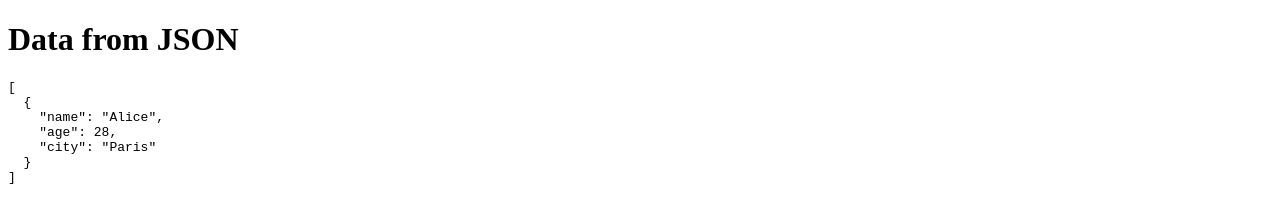
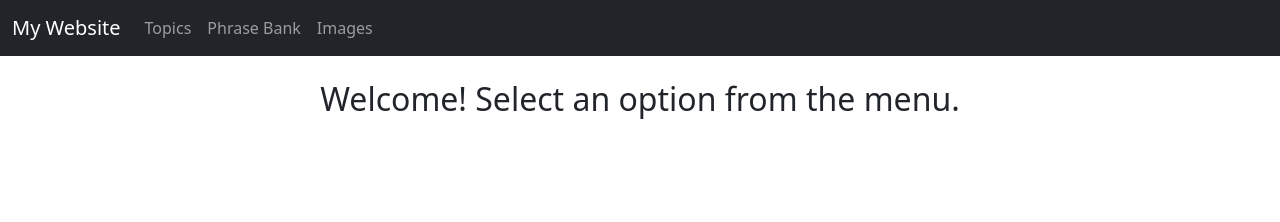
Before and after one commit to sukitha-16/my-webstore, a plain HTML site: page index.html in a window 1280 px wide. Drawn offline with nearby package versions, Linux system fonts and the light colour scheme.

Commit message:
Update index.html

```diff
--- a/index.html
+++ b/index.html
@@ -3,12 +3,34 @@
 <head>
     <meta charset="UTF-8">
     <meta name="viewport" content="width=device-width, initial-scale=1.0">
-    <title>Data Viewer</title>
+    <title>Website with Menu</title>
+    <link href="https://cdn.jsdelivr.net/npm/bootstrap@5.3.0/dist/css/bootstrap.min.css" rel="stylesheet">
+    <link rel="stylesheet" href="styles.css">
 </head>
 <body>
-    <h1>Data from JSON</h1>
-    <pre id="data-output"></pre>
+    <nav class="navbar navbar-expand-lg navbar-dark bg-dark">
+        <div class="container-fluid">
+            <a class="navbar-brand" href="#">My Website</a>
+            <button class="navbar-toggler" type="button" data-bs-toggle="collapse" data-bs-target="#navbarNav" aria-controls="navbarNav" aria-expanded="false" aria-label="Toggle navigation">
+                <span class="navbar-toggler-icon"></span>
+            </button>
+            <div class="collapse navbar-collapse" id="navbarNav">
+                <ul class="navbar-nav">
+                    <li class="nav-item"><a class="nav-link" href="#" onclick="showContent('topics')">Topics</a></li>
+                    <li class="nav-item"><a class="nav-link" href="#" onclick="showContent('phrase-bank')">Phrase Bank</a></li>
+                    <li class="nav-item"><a class="nav-link" href="#" onclick="showContent('images')">Images</a></li>
+                </ul>
+            </div>
+        </div>
+    </nav>
 
-    <script src="fetchData.js"></script>
+    <div class="container mt-4">
+        <div class="content text-center" id="content">
+            <h2>Welcome! Select an option from the menu.</h2>
+        </div>
+    </div>
+
+    <script src="https://cdn.jsdelivr.net/npm/bootstrap@5.3.0/dist/js/bootstrap.bundle.min.js"></script>
+    <script src="script.js"></script>
 </body>
 </html>
```
